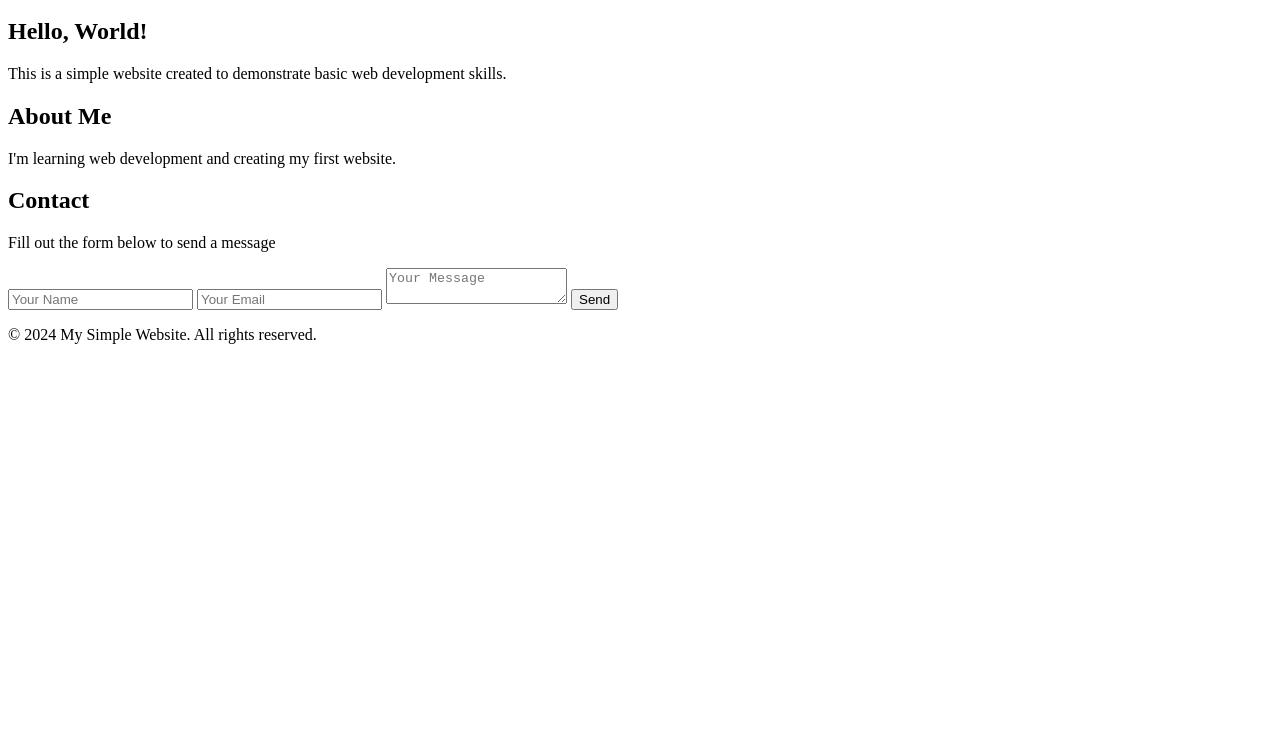
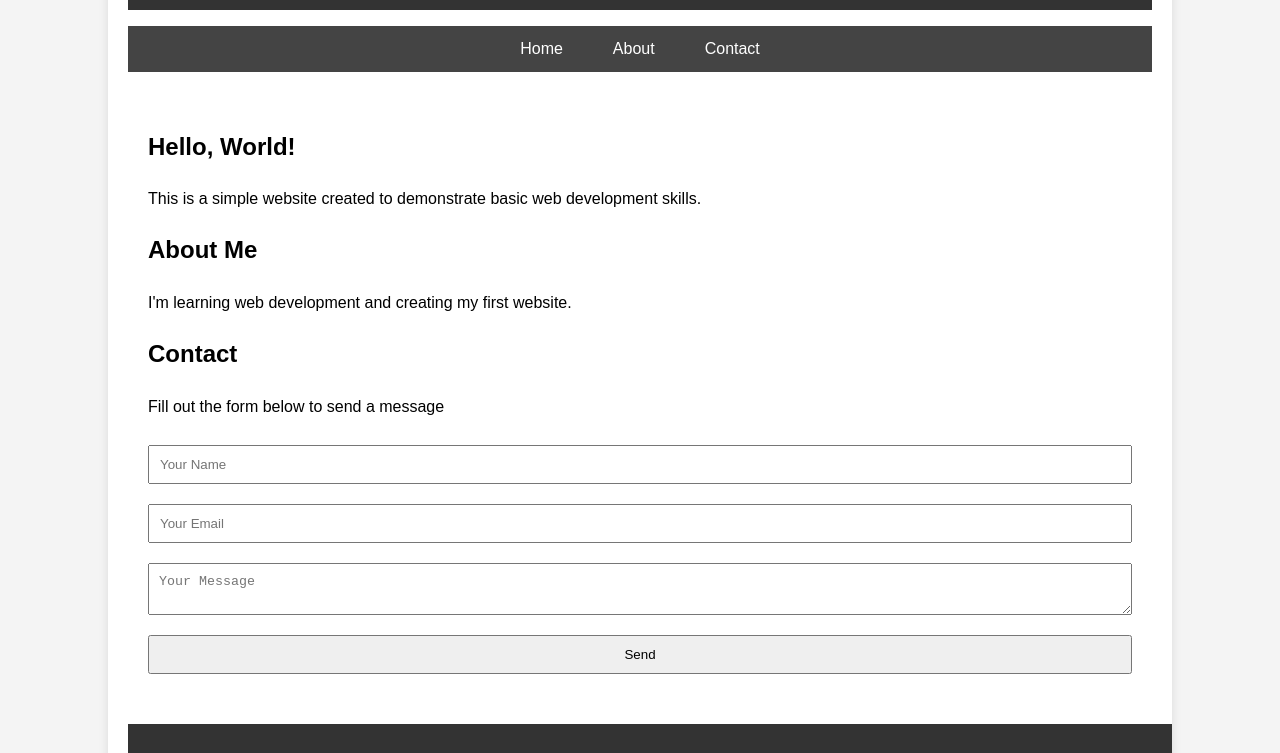
Before and after one commit to jashton01/simple-website, a plain HTML site: page index.html in a window 1280 px wide. Shown: the part 136-889 px from the top of the page. Before the commit the page ends 800 px from the top, so only its background shows below. Drawn offline with Linux system fonts and the light colour scheme.

```diff
--- a/index.html
+++ b/index.html
@@ -4,7 +4,7 @@
     <meta charset="UTF-8">
     <meta name="viewport" content="width=device-width, initial-scale=1.0">
     <title>My Simple Website</title>
-    <link rel="stylesheet\" href="styles.css">
+    <link rel="stylesheet" href="styles.css">
 </head>
 <body>
     <div class="container">
```
